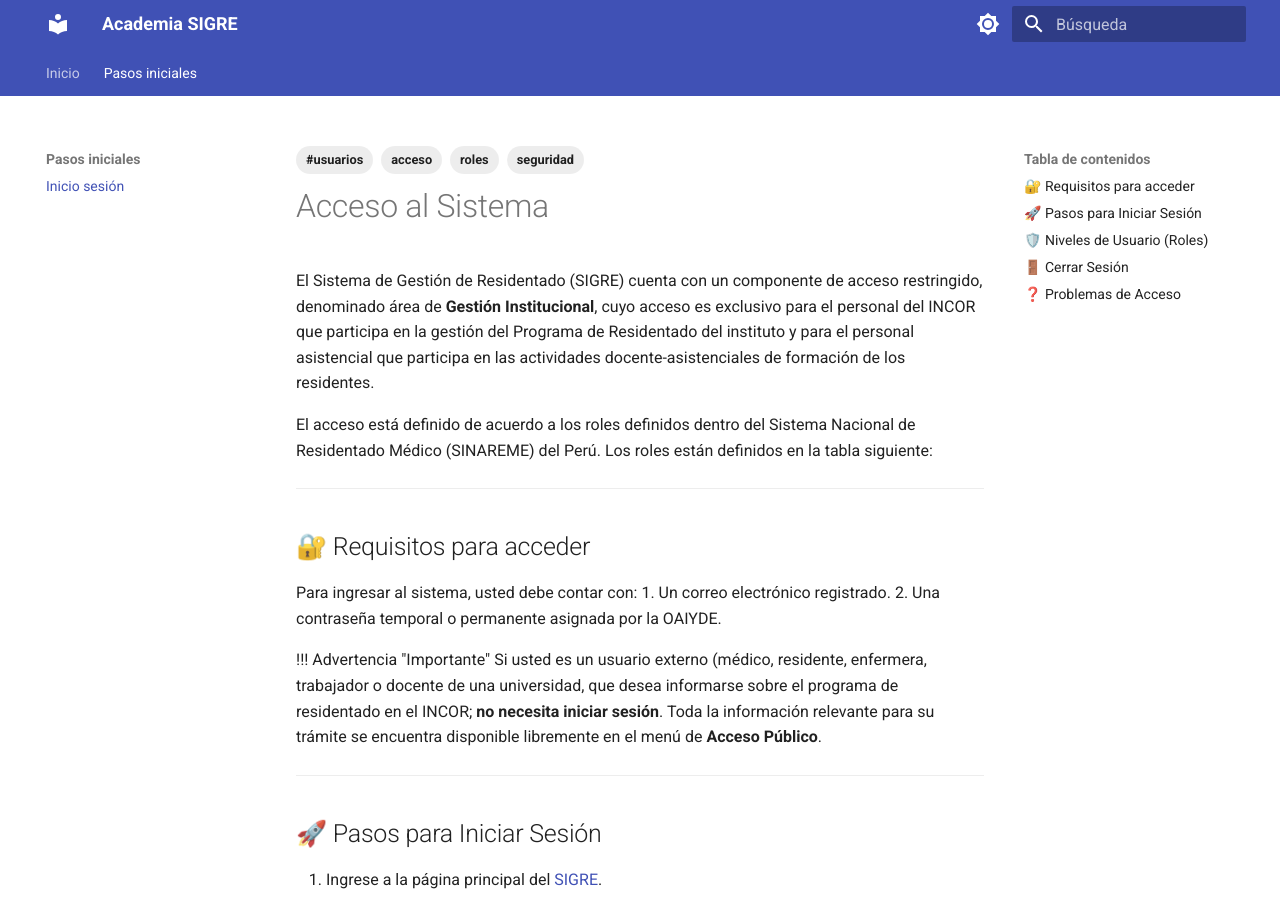
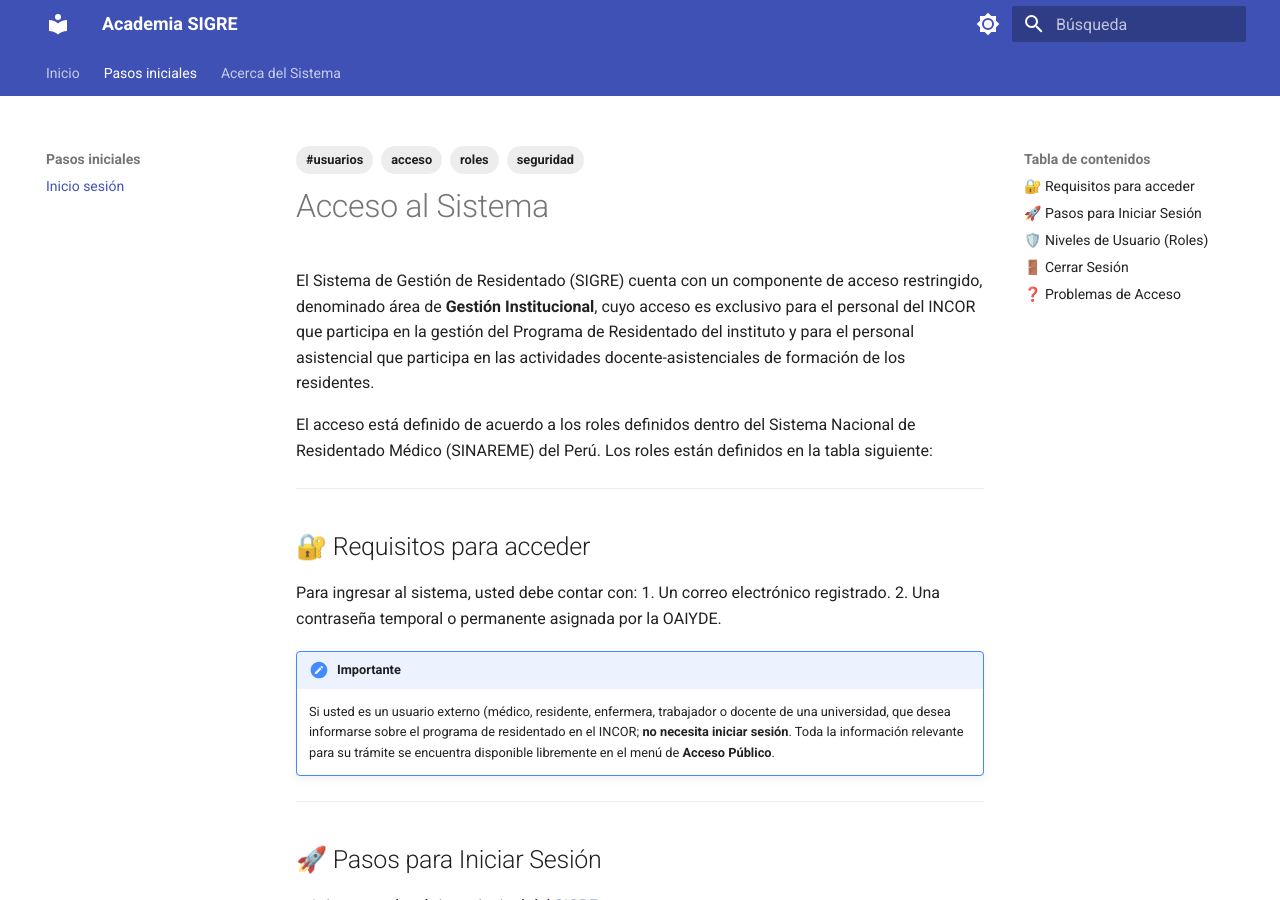
Before and after one commit to aroy2010/academia-sigre, an MkDocs documentation site: the page built from docs/acceso_sistema.md, in a window 1280 px wide and 900 px high. Built offline with MkDocs 1.6.1 and Material for MkDocs 9.7.7, drawn with Linux system fonts in a browser that asks for light colours.

```diff
--- a/mkdocs.yml
+++ b/mkdocs.yml
@@ -34,9 +34,17 @@ theme:
 plugins:
   - search
   - tags
+  - callouts
 
 # Aquí definiremos el menú lateral izquierdo (Lo armaremos con tus notas de Obsidian)
 nav:
   - Inicio: index.md
   - Pasos iniciales:
     - Inicio sesión: acceso_sistema.md
+  - Acerca del Sistema:
+    - Créditos y Agradecimientos: creditos.md
+
+markdown_extensions:
+  - admonition
+  - pymdownx.details
+  - pymdownx.superfences
```
Also changed, not shown: docs/index.md (+40 -12 lines), 1 other file.
